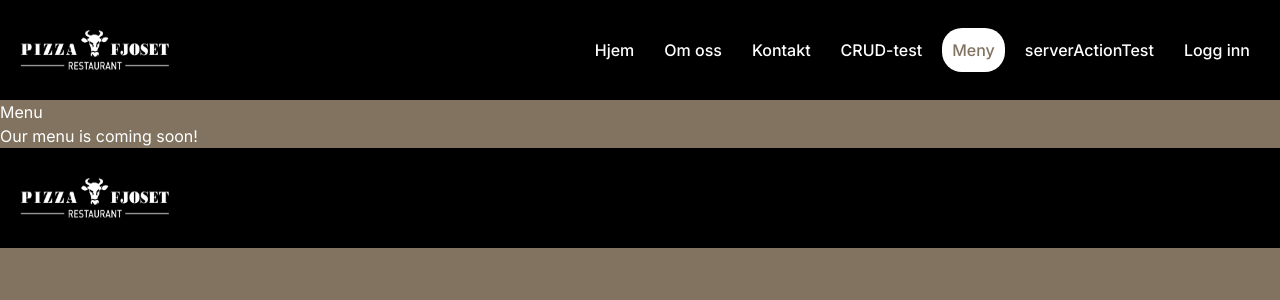
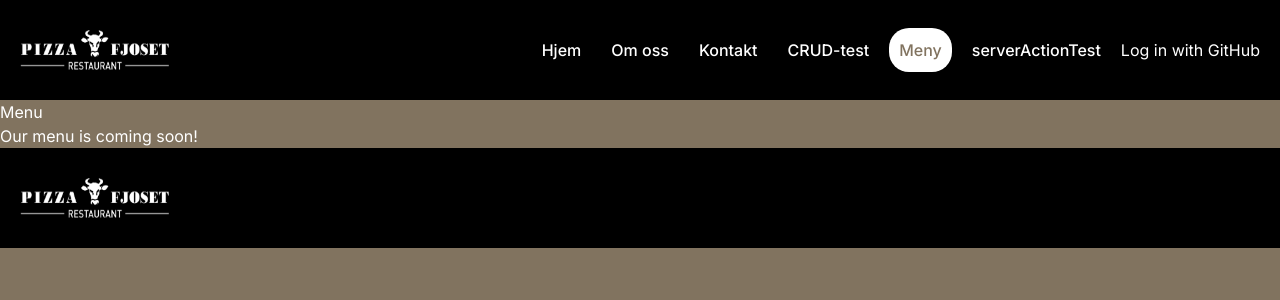
Before and after one commit to Moonsune/app2000-prosjekt, a Next.js app: page /menu in a window 1280 px wide. Shown: the top 300 px of the page. Built offline with nearby package versions, Linux system fonts and the light colour scheme; no server answers.

Commit message:
Kan nå logge inn og ut på github, ingen andre muligheter enda
Signed-off-by: Bruggoli <99993823+Bruggoli@users.noreply.github.com>

```diff
--- /dev/null
+++ b/src/components/loginLogoutButton/LoginLogoutButton.jsx
@@ -0,0 +1,26 @@
+import { useSession, signIn, signOut } from "next-auth/react";
+
+const LoginLogoutButton = () => {
+    const { data: session, status } = useSession();
+
+    console.log('session: ', session, '\nStatus: ', status);
+
+    const handleAuthAction = async () => {
+        if (session) {
+            // If there's a session, it means the user is logged in, so log them out
+            await signOut({ callbackUrl: '/' }); // Setting redirect to false keeps the user on the current page
+            console.log('Logged out');
+        } else {
+            // If there's no session, the user is logged out, so log them in
+            await signIn('github', { callbackUrl: '/' }); // You can customize the callbackUrl as needed
+        }
+    };
+
+    return (
+        <button onClick={handleAuthAction}>
+            {session ? 'Log out' : 'Log in with GitHub'}
+        </button>
+    );
+};
+
+export default LoginLogoutButton;
--- a/src/components/navbar/links/Links.jsx
+++ b/src/components/navbar/links/Links.jsx
@@ -6,6 +6,8 @@ import styles from './links.module.css';
 import logOutStyle from './navLink/navLink.module.css';
 import NavLink from './navLink/navLink';
 import { signOut, handleLoginGithub } from '@/app/lib/auth';
+import {SessionProvider} from "next-auth/react";
+import LoginLogoutButton from "@/components/loginLogoutButton/LoginLogoutButton";
 
 const Links = ({ session }) => {
     const [showMenu, setShowMenu] = useState(false);
@@ -58,16 +60,9 @@ const Links = ({ session }) => {
                         <NavLink item={link} />
                     </div>
                 ))}
-                {session?.user ? (
-                    <>
-                        {session.user?.isAdmin && <NavLink item={{ title: "Admin", path: "/admin" }} />}
-                        <form>
-                            <button onClick={signOut} className={logOutStyle.container}>Logg ut</button>
-                        </form>
-                    </>
-                ) : (
-                    <NavLink item={{ title: "Logg inn", path: "/login" }} />
-                )}
+                <SessionProvider>
+                    <LoginLogoutButton />
+                </SessionProvider>
             </div>
         </div>
     );
```
